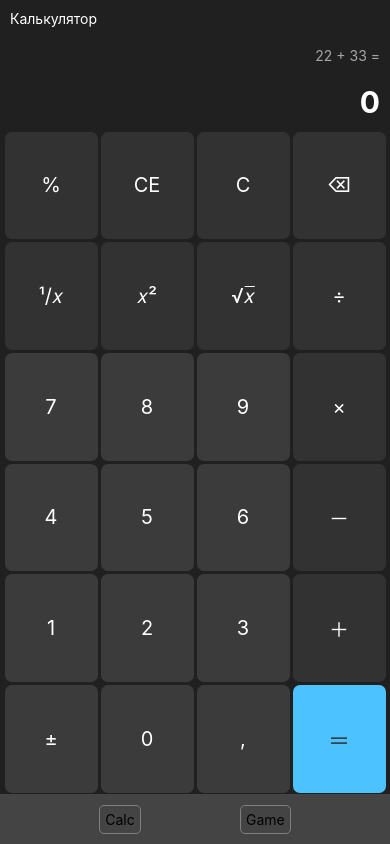
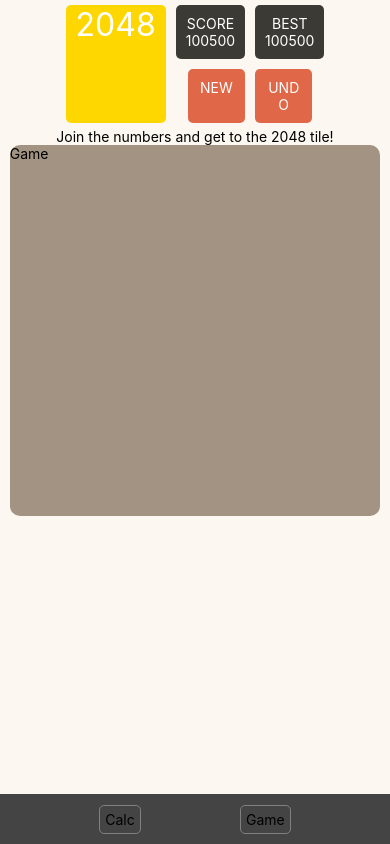
Before and after one commit to dns-lector/ReactNativePv311, a React Native app: screen / in a window 390 px wide. Built offline with nearby package versions, Linux system fonts and the light colour scheme.

Commit message:
Game -- 1

```diff
--- a/src/app/App.tsx
+++ b/src/app/App.tsx
@@ -27,7 +27,7 @@ function App() {
     queryParams: object,         // {arg: 1234, operation: "exp"}
   };
 
-  const [page, setPage] = useState("calc");
+  const [page, setPage] = useState("game");
   const [history, setHistory] = useState([] as Array<string>);
 
   const navigate = (href:string) => {  // додавання до історії поточної сторінки
--- a/src/pages/game/Game.tsx
+++ b/src/pages/game/Game.tsx
@@ -1,4 +1,4 @@
-import { Pressable, StyleSheet, Text, TouchableWithoutFeedback, View } from "react-native";
+import { Pressable, StyleSheet, Text, TouchableWithoutFeedback, useWindowDimensions, View } from "react-native";
 import { AppContext } from "../../shared/context/AppContext";
 import { useContext, useState } from "react";
 
@@ -12,6 +12,8 @@ const timeThreshold = 500;     // поріг спрацьовування сва
 
 export default function Game() {
     const {navigate} = useContext(AppContext);
+    const {width} = useWindowDimensions();
+
     // swipes - жести проведення з обмеженням мінімальних
     // відстаней та швидкостей
     const [text,setText] = useState("Game");
@@ -46,7 +48,36 @@ export default function Game() {
         }
     };
 
-    return <TouchableWithoutFeedback
+    return <View style={styles.container}>
+        <View style={[styles.topBlock, {marginHorizontal: width * 0.025}]}>
+            <Text style={styles.topBlockText}>
+                2048
+            </Text>
+            <View  style={styles.topBlockSub}>
+                <View  style={styles.topBlockScores}>
+                    <View style={styles.topBlockScore}>
+                        <Text style={styles.topBlockScoreText}>SCORE</Text>
+                        <Text style={styles.topBlockScoreText}>100500</Text>
+                    </View>
+
+                    <View style={styles.topBlockScore}>
+                        <Text style={styles.topBlockScoreText}>BEST</Text>
+                        <Text style={styles.topBlockScoreText}>100500</Text>
+                    </View>
+                </View>
+
+                <View style={styles.topBlockButtons}>
+                    <Pressable style={styles.topBlockButton}><Text style={styles.topBlockButtonText}>NEW</Text></Pressable>
+                    <Pressable style={styles.topBlockButton}><Text style={styles.topBlockButtonText}>UNDO</Text></Pressable>
+                </View>
+            </View>
+        </View>
+
+        <Text>
+            Join the numbers and get to the 2048 tile!
+        </Text>
+
+        <TouchableWithoutFeedback
                 onPressIn = {e => {startData = {
                     x: e.nativeEvent.pageX,
                     y: e.nativeEvent.pageY,
@@ -58,21 +89,87 @@ export default function Game() {
                     t: e.nativeEvent.timestamp
                 })}>
 
-        <View style={styles.container}>
-            <Pressable onPress={() => navigate('calc')}>
-                <Text>{text}</Text>
-            </Pressable>
-        </View>
-    </TouchableWithoutFeedback>;
+            <View style={[styles.field, {width: width * 0.95, height: width * 0.95}]}>
+                <Pressable onPress={() => navigate('calc')}>
+                    <Text>{text}</Text>
+                </Pressable>
+            </View>
+        </TouchableWithoutFeedback>
+    </View>
+    ;
 }
 
 
 const styles = StyleSheet.create({
   container: {
+    backgroundColor: "#FCF7F0",
     display: "flex",
     flex: 1,
     flexDirection: "column",
-    justifyContent: "center",
+    justifyContent: "flex-start",
+    alignItems: "center",
+    width: "100%"
+  },
+  topBlock: {
+    display: "flex",
+    flexDirection: "row",
+    justifyContent: "space-between",
+  },
+  topBlockText: {
+    backgroundColor: "gold",
+    borderRadius: 5,
+    color: "white",
+    fontSize: 32,
+    marginVertical: 5,
+    paddingHorizontal: 10,
+    verticalAlign: "middle"
+  },
+  topBlockSub: {
+    display: "flex",
+    flex: 1,
+    flexDirection: "column",
+    justifyContent: "space-between",
     alignItems: "center",
   },
+  topBlockScores: {
+    display: "flex",
+    flexDirection: "row",
+    justifyContent: "space-between",
+  },
+  topBlockScore: {
+    backgroundColor: "#3C3A34",
+    borderRadius: 5,
+    flex: 1,
+    marginVertical: 5,
+    marginLeft: 10,
+    padding: 10,
+  },
+  topBlockScoreText: {
+    color: "white",
+    textAlign: "center"
+  },
+  topBlockButtons: {
+    display: "flex",
+    flexDirection: "row",
+    justifyContent: "space-between",
+
+  },
+  topBlockButton: {
+    backgroundColor: "#E06849",
+    borderRadius: 5,
+    flex: 1,
+    marginVertical: 5,
+    marginLeft: 10,
+    padding: 10,
+
+  },
+  topBlockButtonText: {
+    color: "white",
+    textAlign: "center"
+  },
+  field: {
+    backgroundColor: "#A29383",
+    borderRadius: 10,
+    marginHorizontal: "auto"
+  }
 });
```
